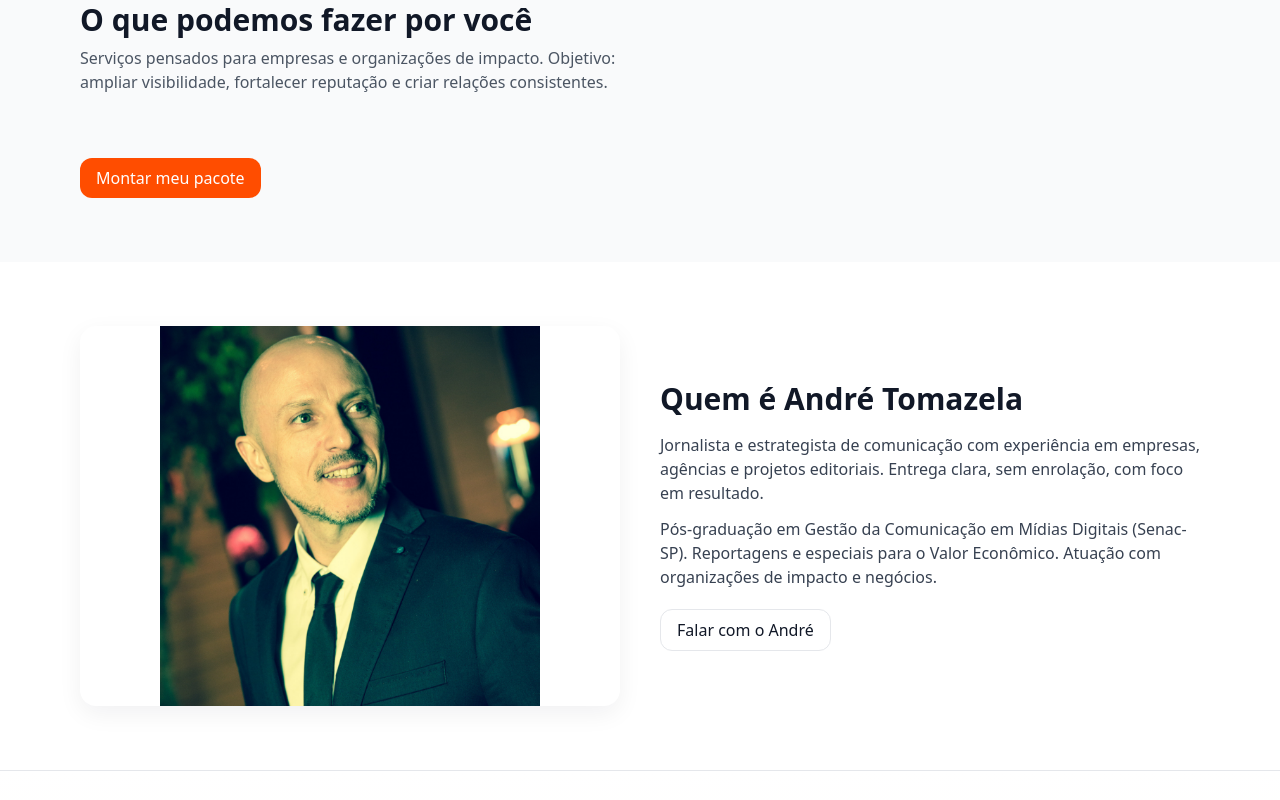
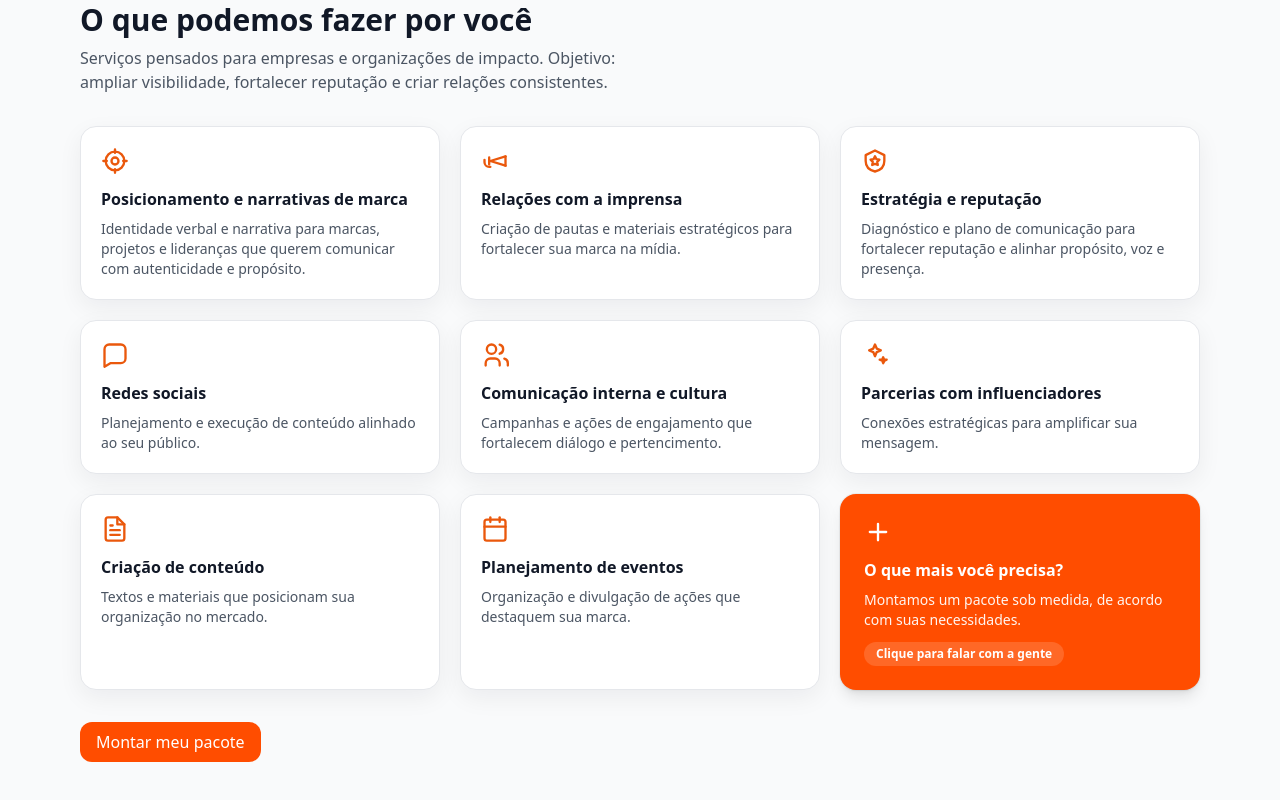
Before and after one commit to andretomazela-dev/manifesto, a Next.js app: page / in a window 1280 px wide. Shown: the part 720-1520 px from the top of the page. Built offline with nearby package versions, Linux system fonts and the light colour scheme; no server answers.

Commit message:
Update page.jsx

```diff
--- a/app/page.jsx
+++ b/app/page.jsx
@@ -2,14 +2,12 @@
 import { useState, useEffect } from "react";
 import Header from "@/components/Header";
 import Footer from "@/components/Footer";
-import Script from "next/script";
 
 export default function Home() {
   const [sent, setSent] = useState(false);
   const [sending, setSending] = useState(false);
   const [err, setErr] = useState("");
-  const [cfToken, setCfToken] = useState("");
-  const [captchaOk, setCaptchaOk] = useState(false);
+  const [cfToken, setCfToken] = useState(""); // token Turnstile
 
   const scrollToId = (hash) => {
     const id = hash.startsWith("#") ? hash : `#${hash}`;
@@ -21,14 +19,11 @@
     window.scrollTo({ top: y, behavior: "smooth" });
   };
 
+  // Carrega script do Turnstile e registra o callback global uma única vez
   useEffect(() => {
     if (typeof window !== "undefined") {
       if (!window.onTurnstileVerify) {
-        window.onTurnstileVerify = (token) => {
-          setCfToken(token);
-          setCaptchaOk(true);
-          console.log("✅ Turnstile ativo — token gerado");
-        };
+        window.onTurnstileVerify = (token) => setCfToken(token);
       }
       const already = document.querySelector('script[data-turnstile="1"]');
       if (!already) {
@@ -40,12 +35,6 @@
         document.body.appendChild(s);
       }
     }
-  }, []);
-
-  // fallback — libera o botão após 3s se o Turnstile não carregar
-  useEffect(() => {
-    const fallback = setTimeout(() => setCaptchaOk(true), 3000);
-    return () => clearTimeout(fallback);
   }, []);
 
   useEffect(() => {
@@ -61,6 +50,7 @@
     const form = e.currentTarget;
     const fd = new FormData(form);
     try {
+      // Envia para nosso endpoint que valida o Turnstile e encaminha ao Formspree
       const res = await fetch("/api/contact", {
         method: "POST",
         headers: { Accept: "application/json" },
@@ -69,7 +59,7 @@
       if (res.ok) {
         setSent(true);
         form.reset();
-        setCfToken("");
+        setCfToken(""); // reseta token
       } else {
         const j = await res.json().catch(() => ({}));
         setErr(j.error || "Não foi possível enviar.");
@@ -145,8 +135,163 @@
           </p>
 
           <div className="mt-8 grid sm:grid-cols-2 lg:grid-cols-3 gap-5">
-            {/* cards mantidos */}
-            {/* ... (todos os cards exatamente como antes) */}
+            {/* 1 */}
+            <div className="card">
+              <div className="mb-3 text-orange-600">
+                <svg width="28" height="28" viewBox="0 0 24 24" fill="none" stroke="currentColor" strokeWidth="2" strokeLinecap="round" strokeLinejoin="round">
+                  <circle cx="12" cy="12" r="8"></circle>
+                  <circle cx="12" cy="12" r="3"></circle>
+                  <path d="M12 2v3M12 19v3M2 12h3M19 12h3"></path>
+                </svg>
+              </div>
+              <h3 className="font-semibold">Posicionamento e narrativas de marca</h3>
+              <p className="text-sm text-gray-600 mt-2">
+                Identidade verbal e narrativa para marcas, projetos e lideranças
+                que querem comunicar com autenticidade e propósito.
+              </p>
+            </div>
+
+            {/* 2 */}
+            <div className="card">
+              <div className="mb-3 text-orange-600">
+                <svg width="28" height="28" viewBox="0 0 24 24" fill="none" stroke="currentColor" strokeWidth="2" strokeLinecap="round" strokeLinejoin="round">
+                  <path d="M3 11v2a4 4 0 0 0 4 4h1"></path>
+                  <path d="M21 8v8"></path>
+                  <path d="M7 15v-6"></path>
+                  <path d="M21 8l-13 4"></path>
+                  <path d="M21 16l-13-4"></path>
+                </svg>
+              </div>
+              <h3 className="font-semibold">Relações com a imprensa</h3>
+              <p className="text-sm text-gray-600 mt-2">
+                Criação de pautas e materiais estratégicos para fortalecer sua
+                marca na mídia.
+              </p>
+            </div>
+
+            {/* 3 */}
+            <div className="card">
+              <div className="mb-3 text-orange-600">
+                <svg width="28" height="28" viewBox="0 0 24 24" fill="none" stroke="currentColor" strokeWidth="2" strokeLinecap="round" strokeLinejoin="round">
+                  <path d="M12 3l8 4v5c0 5-3.5 8-8 9-4.5-1-8-4-8-9V7l8-4Z"></path>
+                  <path d="M12 8l1.2 2.4 2.6.4-1.9 1.9.5 2.7L12 14.5 9.6 15.4l.5-2.7-1.9-1.9 2.6-.4L12 8Z"></path>
+                </svg>
+              </div>
+              <h3 className="font-semibold">Estratégia e reputação</h3>
+              <p className="text-sm text-gray-600 mt-2">
+                Diagnóstico e plano de comunicação para fortalecer reputação e
+                alinhar propósito, voz e presença.
+              </p>
+            </div>
+
+            {/* 4 */}
+            <div className="card">
+              <div className="mb-3 text-orange-600">
+                <svg width="28" height="28" viewBox="0 0 24 24" fill="none" stroke="currentColor" strokeWidth="2" strokeLinecap="round" strokeLinejoin="round">
+                  <path d="M21 15a4 4 0 0 1-4 4H8l-5 3V7a4 4 0 0 1 4-4h10a4 4 0 0 1 4 4z"></path>
+                </svg>
+              </div>
+              <h3 className="font-semibold">Redes sociais</h3>
+              <p className="text-sm text-gray-600 mt-2">
+                Planejamento e execução de conteúdo alinhado ao seu público.
+              </p>
+            </div>
+
+            {/* 5 */}
+            <div className="card">
+              <div className="mb-3 text-orange-600">
+                <svg width="28" height="28" viewBox="0 0 24 24" fill="none" stroke="currentColor" strokeWidth="2" strokeLinecap="round" strokeLinejoin="round">
+                  <path d="M16 21v-2a4 4 0 0 0-4-4H8a4 4 0 0 0-4 4v2"></path>
+                  <circle cx="9" cy="7" r="4"></circle>
+                  <path d="M23 21v-2a4 4 0 0 0-3-3.87"></path>
+                  <path d="M16 3.13a4 4 0 0 1 0 7.75"></path>
+                </svg>
+              </div>
+              <h3 className="font-semibold">Comunicação interna e cultura</h3>
+              <p className="text-sm text-gray-600 mt-2">
+                Campanhas e ações de engajamento que fortalecem diálogo e
+                pertencimento.
+              </p>
+            </div>
+
+            {/* 6 */}
+            <div className="card">
+              <div className="mb-3 text-orange-600">
+                <svg width="28" height="28" viewBox="0 0 24 24" fill="none" stroke="currentColor" strokeWidth="2" strokeLinecap="round" strokeLinejoin="round">
+                  <path d="M12 3l1.5 3.5L17 8l-3.5 1.5L12 13l-1.5-3.5L7 8l3.5-1.5L12 3Z"></path>
+                  <path d="M19 14l.8 1.8L22 16l-1.8.8L19 19l-.8-2.2L16 16l2.2-.2L19 14Z"></path>
+                </svg>
+              </div>
+              <h3 className="font-semibold">Parcerias com influenciadores</h3>
+              <p className="text-sm text-gray-600 mt-2">
+                Conexões estratégicas para amplificar sua mensagem.
+              </p>
+            </div>
+
+            {/* 7 */}
+            <div className="card">
+              <div className="mb-3 text-orange-600">
+                <svg width="28" height="28" viewBox="0 0 24 24" fill="none" stroke="currentColor" strokeWidth="2" strokeLinecap="round" strokeLinejoin="round">
+                  <path d="M14 2H6a2 2 0 0 0-2 2v16a2 2 0 0 0 2 2h12a2 2 0 0 0 2-2V8z"></path>
+                  <path d="M14 2v6h6"></path>
+                  <line x1="16" y1="13" x2="8" y2="13"></line>
+                  <line x1="16" y1="17" x2="8" y2="17"></line>
+                  <line x1="10" y1="9" x2="8" y2="9"></line>
+                </svg>
+              </div>
+              <h3 className="font-semibold">Criação de conteúdo</h3>
+              <p className="text-sm text-gray-600 mt-2">
+                Textos e materiais que posicionam sua organização no mercado.
+              </p>
+            </div>
+
+            {/* 8 */}
+            <div className="card">
+              <div className="mb-3 text-orange-600">
+                <svg width="28" height="28" viewBox="0 0 24 24" fill="none" stroke="currentColor" strokeWidth="2" strokeLinecap="round" strokeLinejoin="round">
+                  <rect x="3" y="4" width="18" height="18" rx="2" ry="2"></rect>
+                  <line x1="16" y1="2" x2="16" y2="6"></line>
+                  <line x1="8" y1="2" x2="8" y2="6"></line>
+                  <line x1="3" y1="10" x2="21" y2="10"></line>
+                </svg>
+              </div>
+              <h3 className="font-semibold">Planejamento de eventos</h3>
+              <p className="text-sm text-gray-600 mt-2">
+                Organização e divulgação de ações que destaquem sua marca.
+              </p>
+            </div>
+
+            {/* 9 — CTA invertido, destacado */}
+            <div
+              className="rounded-2xl p-6 bg-[#FF4D00] text-white shadow-lg hover:opacity-90 transition cursor-pointer ring-1 ring-black/5 focus:outline-none focus:ring-2 focus:ring-offset-2 focus:ring-[#FF4D00]"
+              role="button"
+              tabIndex={0}
+              onClick={() => scrollToId("#contato")}
+              onKeyDown={(e) => e.key === "Enter" && scrollToId("#contato")}
+              aria-label="Montamos um pacote sob medida — fale com a gente"
+            >
+              <div className="mb-3">
+                <svg
+                  width="28"
+                  height="28"
+                  viewBox="0 0 24 24"
+                  fill="none"
+                  stroke="currentColor"
+                  strokeWidth="2"
+                  strokeLinecap="round"
+                  strokeLinejoin="round"
+                >
+                  <path d="M12 5v14M5 12h14"></path>
+                </svg>
+              </div>
+              <h3 className="font-semibold">O que mais você precisa?</h3>
+              <p className="text-sm mt-2 opacity-95">
+                Montamos um pacote sob medida, de acordo com suas necessidades.
+              </p>
+              <span className="mt-3 inline-block text-xs font-semibold bg-white/15 rounded-full px-3 py-1">
+                Clique para falar com a gente
+              </span>
+            </div>
           </div>
 
           <a
@@ -174,9 +319,7 @@
             />
           </div>
           <div>
-            <h2 className="text-2xl md:text-3xl font-bold">
-              Quem é André Tomazela
-            </h2>
+            <h2 className="text-2xl md:text-3xl font-bold">Quem é André Tomazela</h2>
             <p className="mt-4 text-gray-700">
               Jornalista e estrategista de comunicação com experiência em
               empresas, agências e projetos editoriais. Entrega clara, sem
@@ -208,59 +351,38 @@
       >
         <div className="container">
           <h2 className="text-2xl md:text-3xl font-bold">Vamos conversar?</h2>
-          <p className="mt-2 text-gray-700 max-w-prose">
+        <p className="mt-2 text-gray-700 max-w-prose">
             Conte rápido seu objetivo. Eu respondo com um caminho claro e um
             pacote de soluções sob medida.
           </p>
 
-          <Script
-            src="https://challenges.cloudflare.com/turnstile/v0/api.js"
-            async
-            defer
-          />
-
           {!sent ? (
             <form onSubmit={handleSubmit} className="grid gap-3 md:grid-cols-3">
-              <input
-                name="nome"
-                placeholder="Nome"
-                required
-                className={`md:col-span-1 ${inputCls}`}
-              />
-              <input
-                type="email"
-                name="email"
-                placeholder="E-mail"
-                required
-                className={`md:col-span-1 ${inputCls}`}
-              />
-              <input
-                name="telefone"
-                placeholder="Telefone (opcional)"
-                className={`md:col-span-1 ${inputCls}`}
-              />
-              <textarea
-                name="mensagem"
-                placeholder="Como posso ajudar?"
-                rows={5}
-                className={`md:col-span-3 ${inputCls}`}
-              />
+              <input name="nome" placeholder="Nome" required className={`md:col-span-1 ${inputCls}`} />
+              <input type="email" name="email" placeholder="E-mail" required className={`md:col-span-1 ${inputCls}`} />
+              <input name="telefone" placeholder="Telefone (opcional)" className={`md:col-span-1 ${inputCls}`} />
+              <textarea name="mensagem" placeholder="Como posso ajudar?" rows={5} className={`md:col-span-3 ${inputCls}`} />
 
-              {/* Turnstile widget */}
+              {/* Honeypot invisível */}
+              <input type="text" name="website" tabIndex="-1" autoComplete="off" className="hidden" />
+
+              {/* Token Turnstile hidden */}
+              <input type="hidden" name="turnstile" value={cfToken} />
+
+              {/* Widget Turnstile */}
               <div className="md:col-span-3">
                 <div
                   className="cf-turnstile mt-1"
                   data-sitekey={process.env.NEXT_PUBLIC_TURNSTILE_SITE_KEY}
                   data-callback="onTurnstileVerify"
-                  data-theme="light"
                 />
               </div>
 
               <div className="md:col-span-3 flex justify-end">
                 <button
                   type="submit"
-                  disabled={!captchaOk || sending}
-                  className="btn btn-primary rounded-2xl px-6 disabled:opacity-60 disabled:cursor-not-allowed"
+                  disabled={!cfToken || sending}
+                  className="btn btn-primary rounded-2xl px-6 disabled:opacity-60"
                 >
                   {sending ? "Enviando..." : "Enviar"}
                 </button>
@@ -283,10 +405,7 @@
               andre@andretomazela.com.br
             </a>
             <span>•</span>
-            <a
-              className="underline"
-              href="https://wa.me/message/TUNCL3KFQIECM1"
-            >
+            <a className="underline" href="https://wa.me/message/TUNCL3KFQIECM1">
               WhatsApp
             </a>
             <span>•</span>
```
